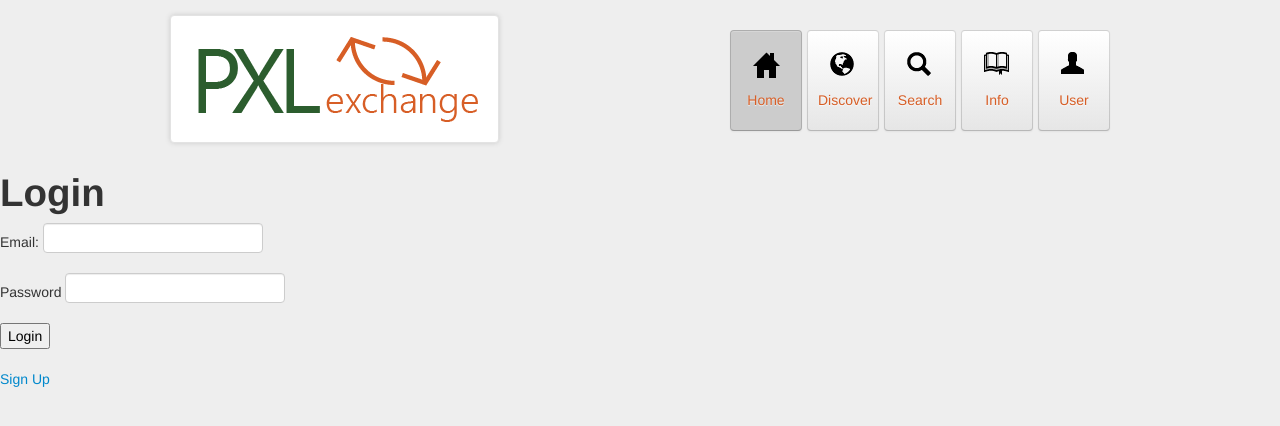
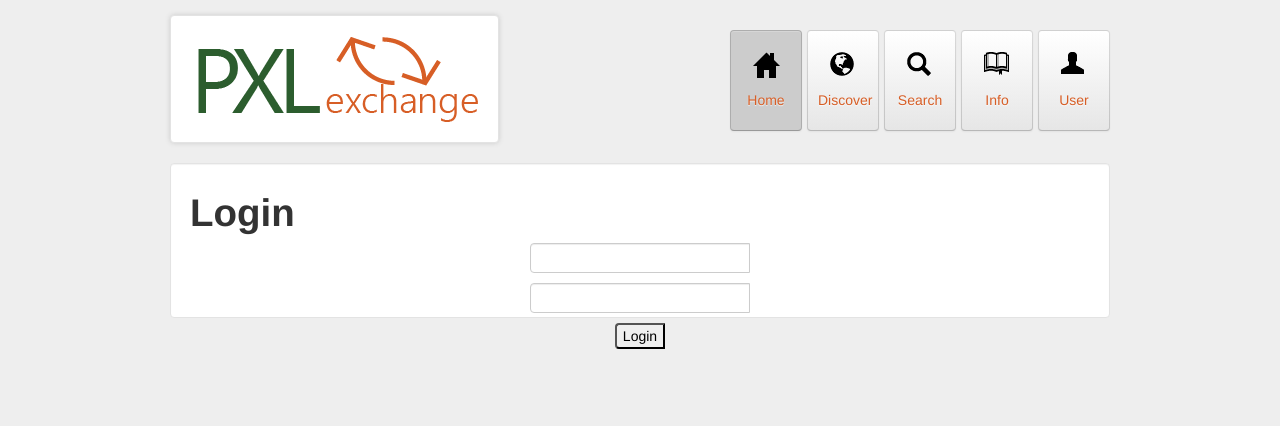
Before and after one commit to svaneepoel/PXL-Exchange, a CodeIgniter app: page /exchange/login/login in a window 1280 px wide. Shown: the top 426 px of the page. Run offline with CodeIgniter, Linux system fonts and the light colour scheme.

Commit message:
Layout login heel klein beetje aangepast :p

```diff
--- a/application/views/login.php
+++ b/application/views/login.php
@@ -1,8 +1,11 @@
-<div id="container">
 
 
-<h1> Login</h1>
+<div class="container">
 
+	<div class="well" style="background:white; margin-top:0px;">
+<h1>Login</h1>
+		<div style="text-align:center;">
+			<div class='input-append' style="height:50px;">
 				<?php
 
 				echo form_open('login/login_validation');
@@ -10,7 +13,7 @@
 				echo validation_errors();
 
 				echo "<p>Email: ";
-	echo form_input('email', $this->input->post('email'));
+				echo form_input('email', $this -> input -> post('email'));
 				echo "</p>";
 
 				echo "<p>Password ";
@@ -21,12 +24,13 @@
 				echo form_submit('login_submit', 'Login');
 				echo "</p>";
 
-
-
 				echo form_close();
-
 			?>
 
-	<a href='<?php echo base_url()."login/signup"; ?>'>Sign Up</a>
+				<a href='<?php echo base_url() . "login/signup"; ?>'>Sign Up</a>
+			</div>
+		</div>
 
 	</div>
+</div>
+<div class="container">
```
Lines whose indentation alone changed are shown as unchanged.
